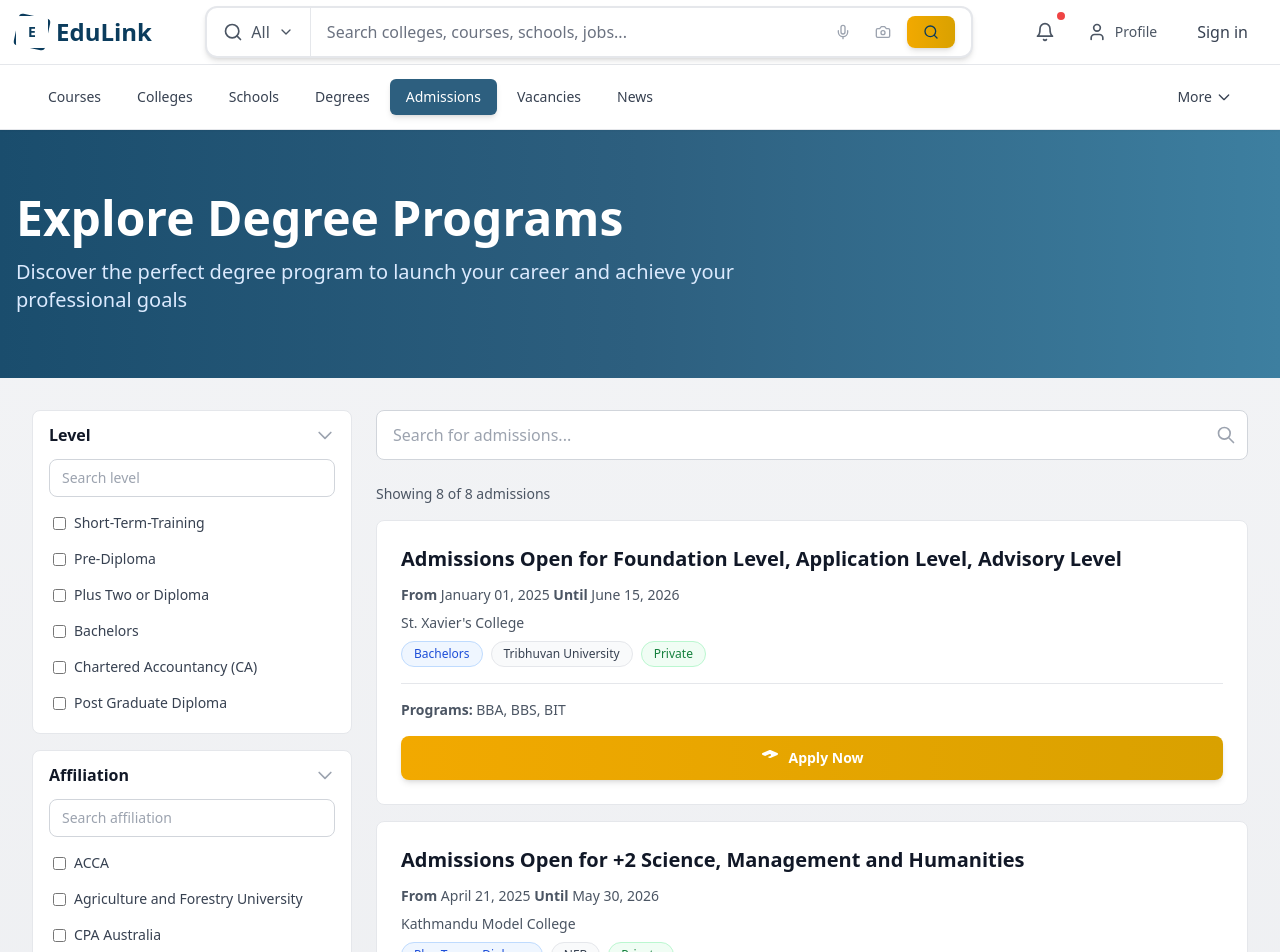
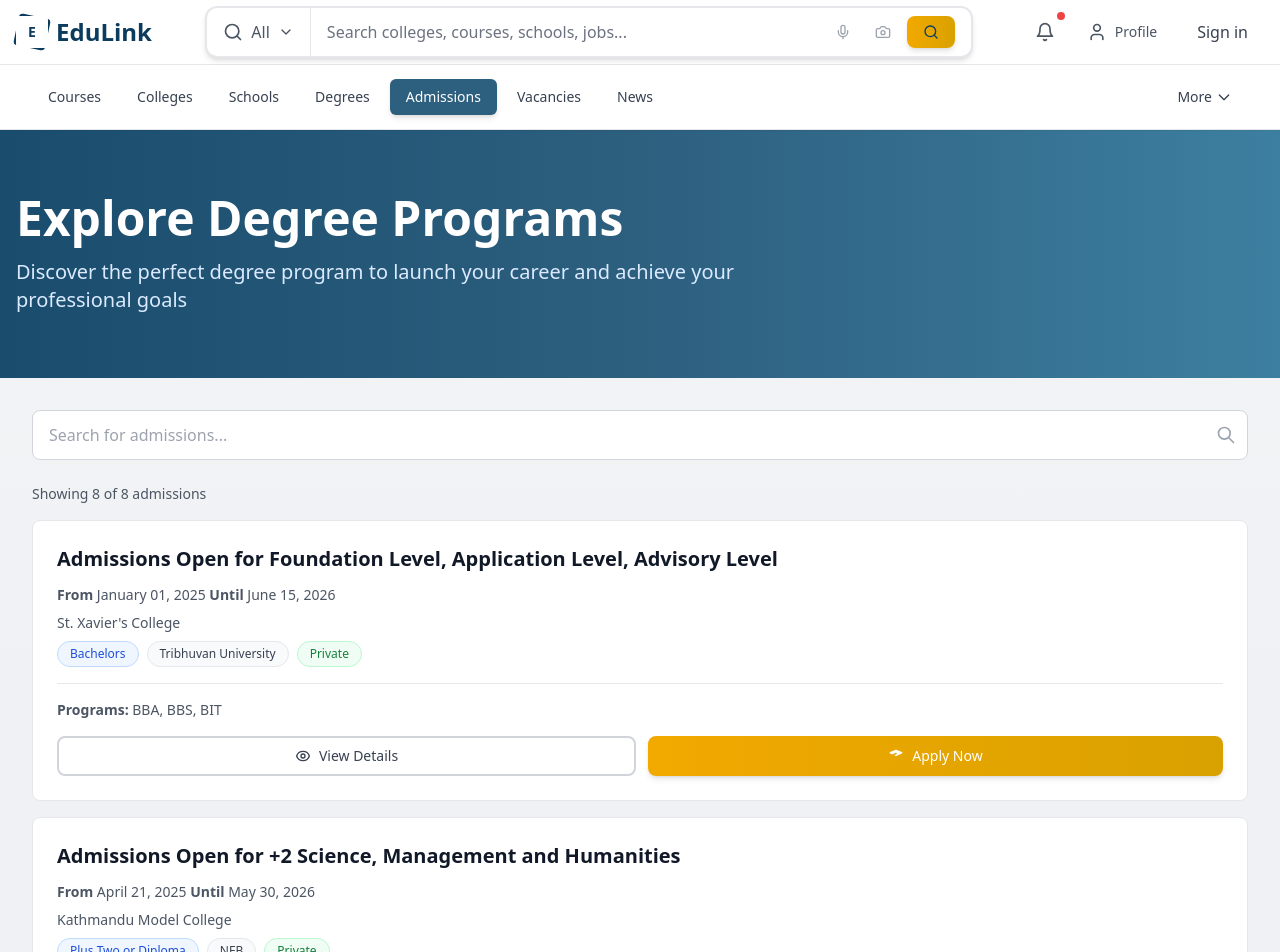
Before and after one commit to Suraj24-stack/edusanjal, a Next.js app: page /admissions in a window 1280 px wide. Shown: the top 952 px of the page. Built offline with nearby package versions, Linux system fonts and the light colour scheme.

Commit message:
admission

```diff
--- a/src/app/admissions/page.js
+++ b/src/app/admissions/page.js
@@ -1,6 +1,6 @@
 'use client';
 
-import { useState, useEffect, useMemo } from 'react';
+import { useState, useMemo } from 'react';
 import ApplicationModal from '../component/ApplicationModal';
 
 // Sample admissions data
@@ -151,27 +151,6 @@ const admissionsData = [
   }
 ];
 
-const levels = [
-  "Short-Term-Training",
-  "Pre-Diploma",
-  "Plus Two or Diploma",
-  "Bachelors",
-  "Chartered Accountancy (CA)",
-  "Post Graduate Diploma"
-];
-
-const affiliations = [
-  "ACCA",
-  "Agriculture and Forestry University",
-  "CPA Australia",
-  "Government of Nepal",
-  "Kathmandu University",
-  "London Metropolitan University",
-  "NEB",
-  "Purbanchal University",
-  "Tribhuvan University"
-];
-
 const AdmissionCard = ({ admission, onApply }) => {
   return (
     <div className="bg-white rounded-lg border border-gray-200 p-6 hover:shadow-lg transition-shadow duration-200">
@@ -204,18 +183,28 @@ const AdmissionCard = ({ admission, onApply }) => {
       </div>
 
       <div className="pt-4 border-t border-gray-200">
-        <div className="flex items-center justify-between">
+        <div className="flex items-center justify-between mb-4">
           <div className="text-sm text-gray-600">
             <span className="font-semibold">Programs:</span> {admission.programs.join(', ')}
           </div>
         </div>
 
-        <div className="mt-4">
+        <div className="flex gap-3">
+          <button
+            className="flex-1 bg-white border-2 border-gray-300 hover:border-[#2d5f7f] hover:bg-gray-50 text-gray-700 hover:text-[#2d5f7f] py-2 px-4 rounded-lg transition-all duration-200 font-medium text-sm flex items-center justify-center gap-2"
+          >
+            <svg className="w-4 h-4" fill="none" stroke="currentColor" viewBox="0 0 24 24">
+              <path strokeLinecap="round" strokeLinejoin="round" strokeWidth={2} d="M15 12a3 3 0 11-6 0 3 3 0 016 0z" />
+              <path strokeLinecap="round" strokeLinejoin="round" strokeWidth={2} d="M2.458 12C3.732 7.943 7.523 5 12 5c4.478 0 8.268 2.943 9.542 7-1.274 4.057-5.064 7-9.542 7-4.477 0-8.268-2.943-9.542-7z" />
+            </svg>
+            View Details
+          </button>
+
           <button
             onClick={() => onApply(admission)}
-            className="w-full bg-gradient-to-r from-[#F2A900] to-[#D9A100] hover:from-[#D9A100] hover:to-[#C09000] text-white py-3 px-4 rounded-lg transition-all duration-300 font-semibold text-sm shadow-md hover:shadow-lg transform hover:scale-[1.02] active:scale-[0.98] flex items-center justify-center gap-2"
+            className="flex-1 bg-gradient-to-r from-[#F2A900] to-[#D9A100] hover:from-[#D9A100] hover:to-[#C09000] text-white py-2 px-4 rounded-lg transition-all duration-200 font-medium text-sm shadow-md hover:shadow-lg flex items-center justify-center gap-2"
           >
-            <svg className="w-5 h-5" fill="currentColor" viewBox="0 0 20 20">
+            <svg className="w-4 h-4" fill="currentColor" viewBox="0 0 20 20">
               <path d="M10.394 2.08a1 1 0 00-.788 0l-7 3a1 1 0 000 1.84L5.25 8.051a.999.999 0 01.356-.257l4-1.714a1 1 0 11.788 1.84L7.667 9.088l1.94.831a1 1 0 00.787 0l7-3a1 1 0 000-1.838l-7-3z" />
             </svg>
             Apply Now
@@ -228,10 +217,6 @@ const AdmissionCard = ({ admission, onApply }) => {
 
 export default function AdmissionsPage() {
   const [searchTerm, setSearchTerm] = useState('');
-  const [selectedLevels, setSelectedLevels] = useState([]);
-  const [selectedAffiliations, setSelectedAffiliations] = useState([]);
-  const [levelSearch, setLevelSearch] = useState('');
-  const [affiliationSearch, setAffiliationSearch] = useState('');
   const [showApplicationModal, setShowApplicationModal] = useState(false);
   const [selectedAdmission, setSelectedAdmission] = useState(null);
 
@@ -240,30 +225,6 @@ export default function AdmissionsPage() {
     setShowApplicationModal(true);
   };
 
-  const toggleLevel = (level) => {
-    setSelectedLevels(prev =>
-      prev.includes(level)
-        ? prev.filter(l => l !== level)
-        : [...prev, level]
-    );
-  };
-
-  const toggleAffiliation = (affiliation) => {
-    setSelectedAffiliations(prev =>
-      prev.includes(affiliation)
-        ? prev.filter(a => a !== affiliation)
-        : [...prev, affiliation]
-    );
-  };
-
-  const filteredLevels = levels.filter(level =>
-    level.toLowerCase().includes(levelSearch.toLowerCase())
-  );
-
-  const filteredAffiliations = affiliations.filter(affiliation =>
-    affiliation.toLowerCase().includes(affiliationSearch.toLowerCase())
-  );
-
   const filteredAdmissions = useMemo(() => {
     return admissionsData.filter(admission => {
       const matchesSearch =
@@ -271,12 +232,9 @@ export default function AdmissionsPage() {
         admission.description.toLowerCase().includes(searchTerm.toLowerCase()) ||
         admission.programs.some(p => p.toLowerCase().includes(searchTerm.toLowerCase()));
 
-      const matchesLevel = selectedLevels.length === 0 || selectedLevels.includes(admission.level);
-      const matchesAffiliation = selectedAffiliations.length === 0 || selectedAffiliations.includes(admission.affiliation);
-
-      return matchesSearch && matchesLevel && matchesAffiliation;
+      return matchesSearch;
     });
-  }, [searchTerm, selectedLevels, selectedAffiliations]);
+  }, [searchTerm]);
 
   return (
     <div className="min-h-screen bg-gradient-to-b from-gray-100 to-gray-200">
@@ -293,84 +251,6 @@ export default function AdmissionsPage() {
       </div>
 
       <div className="max-w-7xl mx-auto px-4 sm:px-6 lg:px-8 py-8">
-        <div className="flex gap-6">
-          {/* Sidebar Filters */}
-          <div className="w-80 flex-shrink-0">
-            {/* Level Filter */}
-            <div className="bg-white rounded-lg border border-gray-200 mb-4">
-              <button
-                className="w-full px-4 py-3 flex items-center justify-between text-left font-semibold text-gray-900 hover:bg-gray-50"
-              >
-                <span>Level</span>
-                <svg className="w-5 h-5 text-gray-400" fill="none" stroke="currentColor" viewBox="0 0 24 24">
-                  <path strokeLinecap="round" strokeLinejoin="round" strokeWidth={2} d="M19 9l-7 7-7-7" />
-                </svg>
-              </button>
-
-              <div className="px-4 pb-4">
-                <input
-                  type="text"
-                  placeholder="Search level"
-                  value={levelSearch}
-                  onChange={(e) => setLevelSearch(e.target.value)}
-                  className="w-full px-3 py-2 border border-gray-300 rounded-lg text-sm focus:outline-none focus:ring-2 focus:ring-blue-500 focus:border-transparent mb-3"
-                />
-
-                <div className="space-y-2 max-h-64 overflow-y-auto">
-                  {filteredLevels.map((level) => (
-                    <label key={level} className="flex items-start cursor-pointer hover:bg-gray-50 p-1 rounded">
-                      <input
-                        type="checkbox"
-                        checked={selectedLevels.includes(level)}
-                        onChange={() => toggleLevel(level)}
-                        className="mt-1 rounded border-gray-300 text-blue-600 focus:ring-blue-500"
-                      />
-                      <span className="ml-2 text-sm text-gray-700">{level}</span>
-                    </label>
-                  ))}
-                </div>
-              </div>
-            </div>
-
-            {/* Affiliation Filter */}
-            <div className="bg-white rounded-lg border border-gray-200">
-              <button
-                className="w-full px-4 py-3 flex items-center justify-between text-left font-semibold text-gray-900 hover:bg-gray-50"
-              >
-                <span>Affiliation</span>
-                <svg className="w-5 h-5 text-gray-400" fill="none" stroke="currentColor" viewBox="0 0 24 24">
-                  <path strokeLinecap="round" strokeLinejoin="round" strokeWidth={2} d="M19 9l-7 7-7-7" />
-                </svg>
-              </button>
-
-              <div className="px-4 pb-4">
-                <input
-                  type="text"
-                  placeholder="Search affiliation"
-                  value={affiliationSearch}
-                  onChange={(e) => setAffiliationSearch(e.target.value)}
-                  className="w-full px-3 py-2 border border-gray-300 rounded-lg text-sm focus:outline-none focus:ring-2 focus:ring-blue-500 focus:border-transparent mb-3"
-                />
-
-                <div className="space-y-2 max-h-64 overflow-y-auto">
-                  {filteredAffiliations.map((affiliation) => (
-                    <label key={affiliation} className="flex items-start cursor-pointer hover:bg-gray-50 p-1 rounded">
-                      <input
-                        type="checkbox"
-                        checked={selectedAffiliations.includes(affiliation)}
-                        onChange={() => toggleAffiliation(affiliation)}
-                        className="mt-1 rounded border-gray-300 text-blue-600 focus:ring-blue-500"
-                      />
-                      <span className="ml-2 text-sm text-gray-700">{affiliation}</span>
-                    </label>
-                  ))}
-                </div>
-              </div>
-            </div>
-          </div>
-
-          {/* Main Content */}
-          <div className="flex-1">
         {/* Search Bar */}
         <div className="mb-6">
           <div className="relative">
@@ -410,21 +290,15 @@ export default function AdmissionsPage() {
               <path strokeLinecap="round" strokeLinejoin="round" strokeWidth={2} d="M9.172 16.172a4 4 0 015.656 0M9 12h6m-6-4h6m2 5.291A7.962 7.962 0 0112 15c-2.34 0-4.467-.881-6.08-2.33M15 17h5l-1.405-1.405A2.032 2.032 0 0118 14.158V11a6.002 6.002 0 00-4-5.659V5a2 2 0 10-4 0v.341C7.67 6.165 6 8.388 6 11v3.159c0 .538-.214 1.055-.595 1.436L4 17h5m6 0v1a3 3 0 11-6 0v-1m6 0H9" />
             </svg>
             <h3 className="text-lg font-semibold text-gray-900 mb-2">No admissions found</h3>
-                <p className="text-gray-600 mb-4">Try adjusting your search or filters</p>
+            <p className="text-gray-600 mb-4">Try adjusting your search</p>
             <button
-                  onClick={() => {
-                    setSearchTerm('');
-                    setSelectedLevels([]);
-                    setSelectedAffiliations([]);
-                  }}
+              onClick={() => setSearchTerm('')}
               className="bg-gradient-to-r from-[#F2A900] to-[#D9A100] text-white px-6 py-2 rounded-lg font-semibold hover:from-[#D9A100] hover:to-[#C09000] transition-all"
             >
-                  Clear All Filters
+              Clear Search
             </button>
           </div>
         )}
-          </div>
-        </div>
       </div>
 
       {/* Application Modal */}
```
Lines whose indentation alone changed are shown as unchanged.
